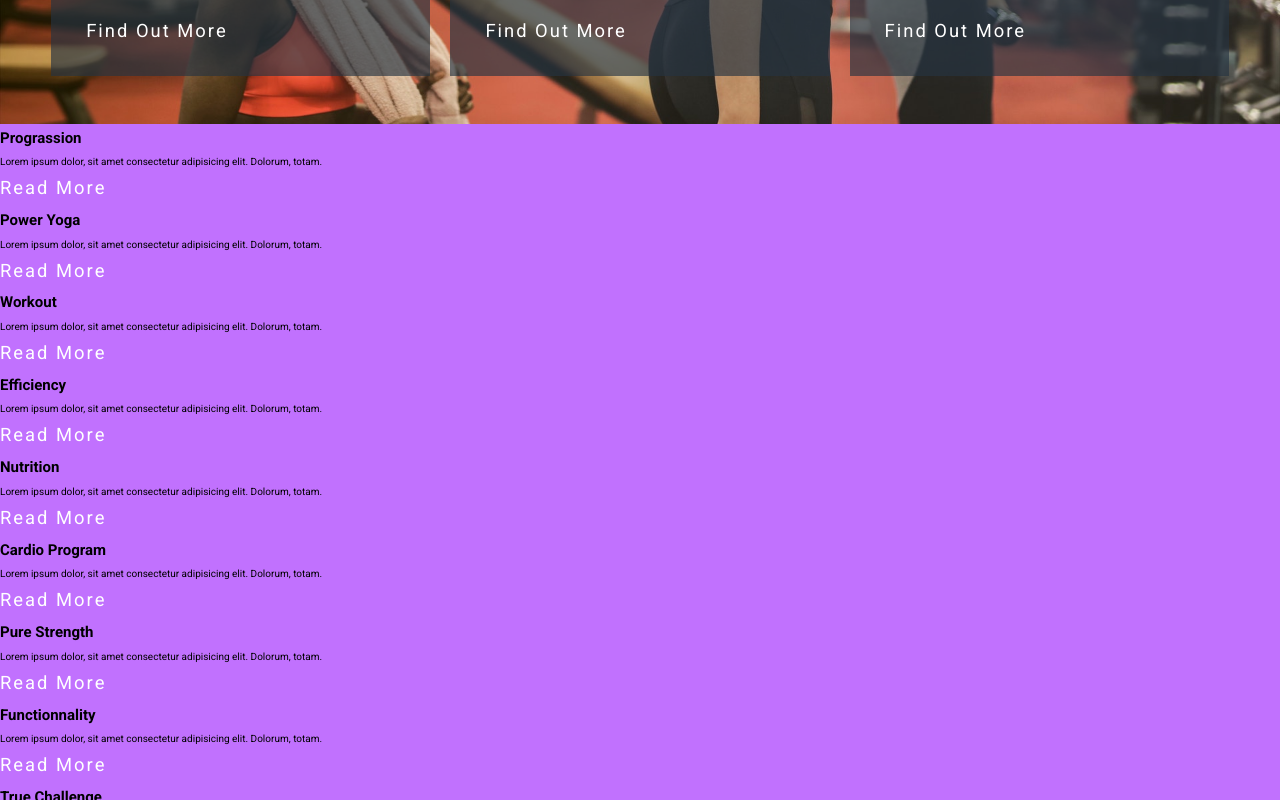
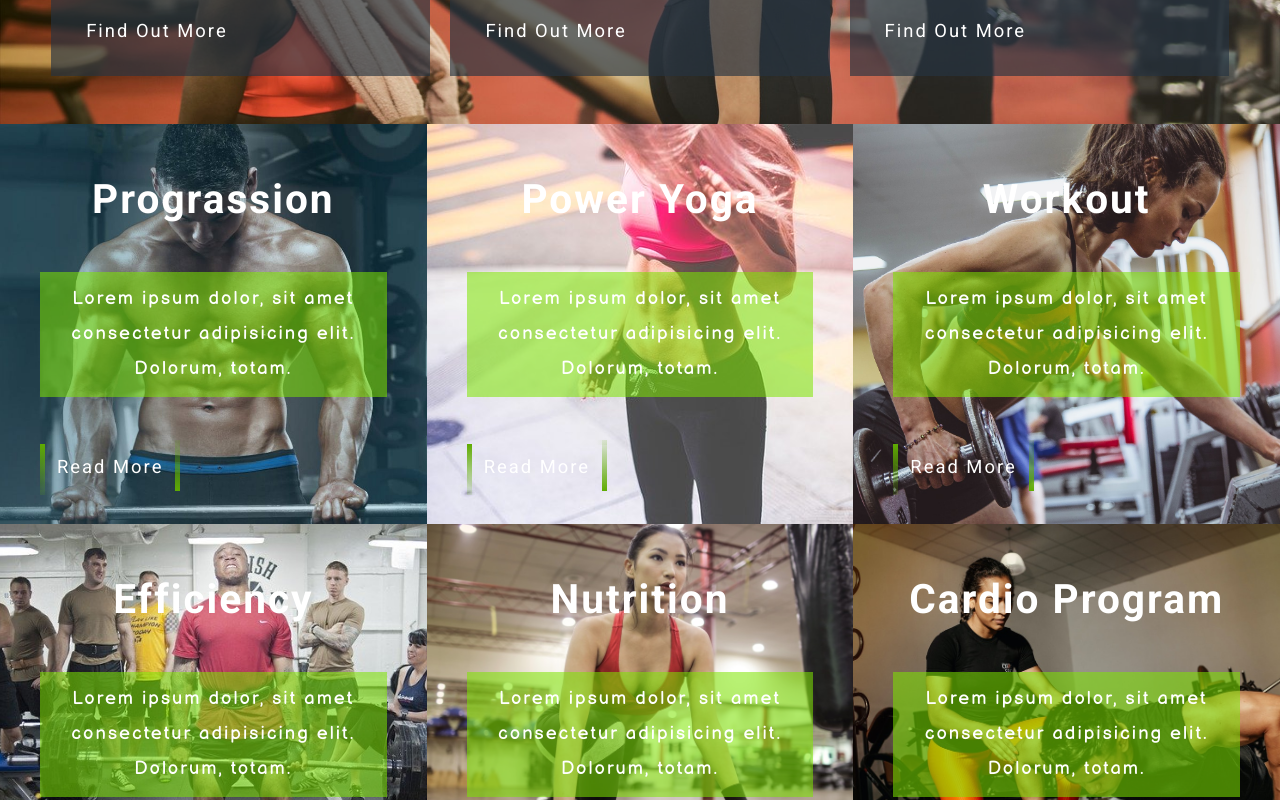
Before and after one commit to joepasss/sass_study, a React (Create React App) app in the folder gym/: page / in a window 1280 px wide. Shown: the part 1240-2040 px from the top of the page. Built offline with nearby package versions, Linux system fonts and the light colour scheme.

Commit message:
features section styling

```diff
--- /dev/null
+++ b/gym/src/sections/features/_btn.scss
@@ -0,0 +1,88 @@
+span {
+  position: absolute;
+  display: block;
+}
+
+span:nth-child(1) {
+  top: 0;
+  left: 0;
+  width: 100%;
+  height: 0.5rem;
+  background-image: linear-gradient(90deg, transparent, var(--color-primary));
+
+  animation: border1 1s linear infinite;
+  animation-delay: 0s;
+}
+
+span:nth-child(2) {
+  top: 0;
+  right: 0;
+  width: 0.5rem;
+  height: 100%;
+  background-image: linear-gradient(180deg, transparent, var(--color-primary));
+
+  animation: border2 1s linear infinite;
+  animation-delay: 0.5s;
+}
+
+span:nth-child(3) {
+  bottom: 0;
+  left: 0;
+  width: 100%;
+  height: 0.5rem;
+  background-image: linear-gradient(270deg, transparent, var(--color-primary));
+
+  animation: border3 1s linear infinite;
+  animation-delay: 1s;
+}
+
+span:nth-child(4) {
+  top: 0;
+  left: 0;
+  width: 0.5rem;
+  height: 100%;
+  background-image: linear-gradient(360deg, transparent, var(--color-primary));
+
+  animation: border4 1s linear infinite;
+  animation-delay: 1.5s;
+}
+
+@keyframes border1 {
+  from {
+    left: -100%;
+  }
+
+  to {
+    left: 100%;
+  }
+}
+
+@keyframes border2 {
+  from {
+    top: -100%;
+  }
+
+  to {
+    top: 100%;
+  }
+}
+
+@keyframes border3 {
+  from {
+    left: 100%;
+  }
+
+  to {
+    left: -100%;
+  }
+}
+
+@keyframes border4 {
+  from {
+    top: 100%;
+  }
+
+  to {
+    top: -100%;
+  }
+}
--- a/gym/src/sections/features/_features.scss
+++ b/gym/src/sections/features/_features.scss
@@ -1,4 +1,84 @@
-section.features {
-  background-color: var(--color-secondary);
+.features {
   grid-column: container-start / container-end;
+
+  display: grid;
+  grid-template-columns: repeat(auto-fit, minmax(40rem, 1fr));
+
+  &__content {
+    @extend %bg;
+
+    display: grid;
+    gap: 2vw;
+    padding: 2rem 4rem;
+    height: 40rem;
+    align-items: center;
+
+    &--title {
+      @extend %sec-heading;
+
+      font-weight: font-weight(bold) !important;
+      align-self: flex-end;
+      text-align: center;
+      position: relative;
+      z-index: 1;
+
+      &::before {
+        content: '';
+        position: absolute;
+
+        top: 0;
+        left: 0;
+        height: 100%;
+        width: 100%;
+        background-color: var(--color-primary-m);
+        z-index: -1;
+
+        transform: scaleX(0);
+        transform-origin: right;
+        transition: transform 0.5s ease-in-out;
+      }
+    }
+
+    &:hover &--title::before,
+    &:active &--title::before {
+      transform: scaleX(1);
+      transform-origin: left;
+    }
+
+    &--para {
+      @extend %sec-para;
+
+      font-weight: font-weight(normal) !important;
+      background-color: var(--color-primary-m);
+      padding: 1rem;
+      text-align: center;
+    }
+
+    &--link {
+      padding: 1rem 1.7rem;
+      justify-self: start;
+      position: relative;
+      overflow: hidden;
+      transition: all 0.5s ease-in-out;
+
+      @import './btn';
+
+      &:hover,
+      &:active {
+        background-color: var(--color-primary);
+      }
+    }
+  }
+
+  @include media-small {
+    grid-template-columns: repeat(auto-fit, minmax(25rem, 1fr));
+  }
 }
+
+@for $img from 1 through 9 {
+  .features {
+    &__content:nth-child(#{$img}) {
+      background-image: url('../../img/features/features-#{$img}.jpg');
+    }
+  }
+}
```
